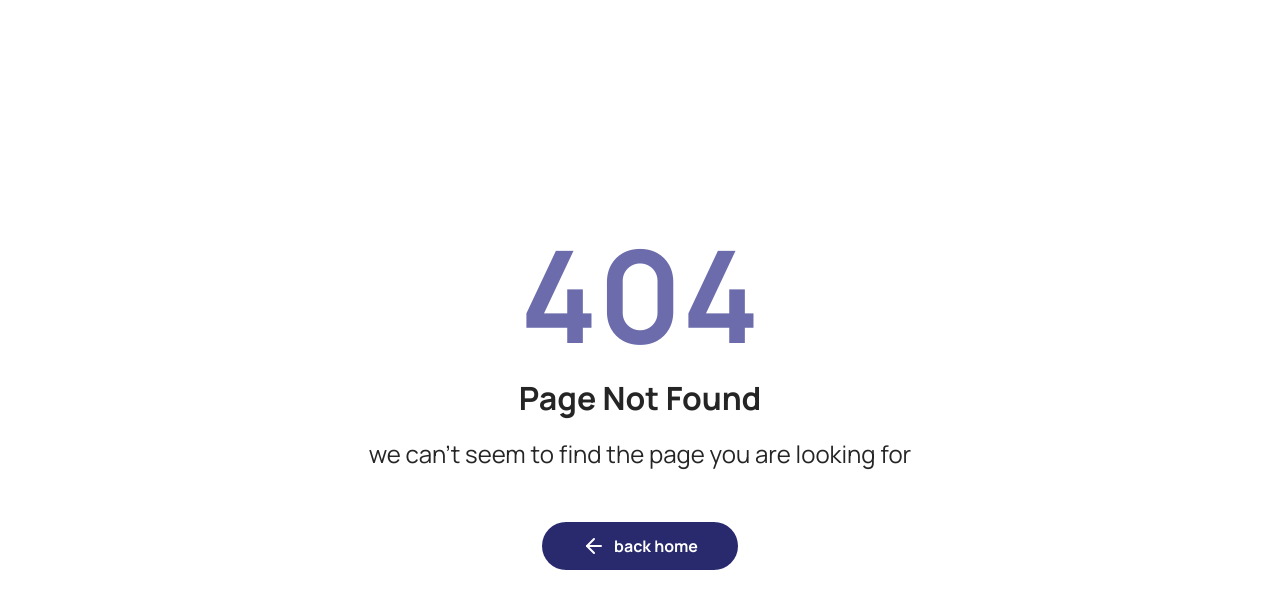
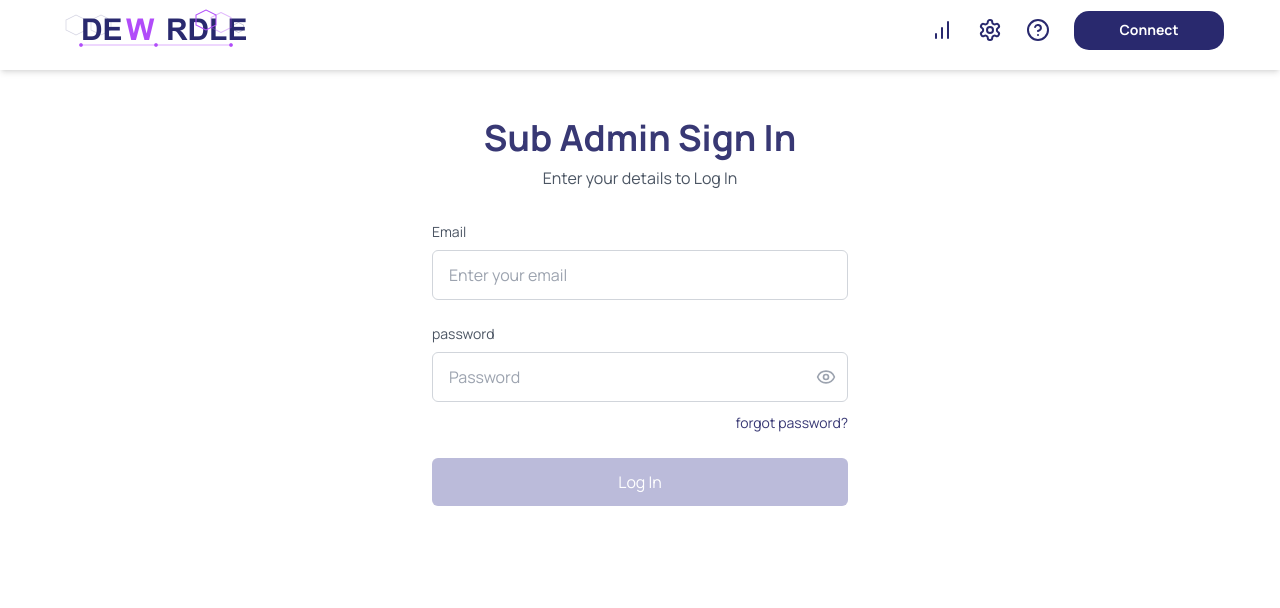
Before and after one commit to yusuftomilola/DeWordle, a Next.js app in the folder frontend/: page /subadmin-signin in a window 1280 px wide. Before the commit this address had no page. Shown: the top 608 px of the page. Built offline with nearby package versions, Linux system fonts and the light colour scheme; a web font is replaced by a local one.

Commit message:
fix: fix slight ui issues

```diff
--- a/frontend/app/(auth)/change-password/page.jsx
+++ b/frontend/app/(auth)/change-password/page.jsx
@@ -1,12 +1,12 @@
 'use client';
 
-import PasswordChangeForm from '@/components/ChangePassword';
+import PasswordChangeForm from '@/components/PasswordChangeForm';
 
 
 export default function SignInPage() {
   return (
     <div className="w-full max-h-screen flex items-center justify-center px-4 py-12 bg-white">
-        <PasswordChangeForm />
+      <PasswordChangeForm />
     </div>
   );
 }
--- /dev/null
+++ b/frontend/app/(root)/subadmin-signin/page.jsx
@@ -0,0 +1,12 @@
+import SubAdminSignInForm from "@/components/SubAdminSignInForm";
+import React from "react";
+
+function page() {
+  return (
+    <div>
+      <SubAdminSignInForm />
+    </div>
+  );
+}
+
+export default page;
--- a/frontend/components/AdminSignin.jsx
+++ b/frontend/components/AdminSignin.jsx
@@ -8,8 +8,8 @@ const AdminSignin = () => {
   const [password, setPassword] = useState("");
 
   return (
-    <div className="flex min-h-screen items-center justify-center px-4">
-      <div className="w-full max-w-[498px] bg-white px-6 py-8 sm:px-12">
+    <div className="flex h-96 mt-10  items-center justify-center px-4">
+      <div className="w-full max-w-[498px] bg-white px-6 py-3 sm:px-12">
         {/* Title */}
         <h2 className="text-center text-4xl font-bold text-[#29296E]">
           Admin Sign In
--- a/frontend/components/SubAdminSignInForm.jsx
+++ b/frontend/components/SubAdminSignInForm.jsx
@@ -24,12 +24,12 @@ export default function SubAdminSignInForm() {
   };
 
   return (
-    <div className="w-full max-w-md mx-auto px-4">
+    <div className="w-full max-w-md mx-auto px-4 py-12">
       <div className="text-center mb-8">
-        <h1 className="text-4xl font-bold text-[#383874] mb-2">
+        <h1 className="text-2xl md:text-4xl font-bold text-[#383874] mb-2">
           Sub Admin Sign In
         </h1>
-        <p className="text-gray-600">Enter your details to Log In</p>
+        <p className="text-gray-600 text-sm md:text-base">Enter your details to Log In</p>
       </div>
 
       <form onSubmit={handleSubmit} className="space-y-6">
```
Also changed, not shown: frontend/components/PasswordChangeForm.jsx (renamed from frontend/components/ChangePassword.jsx).
